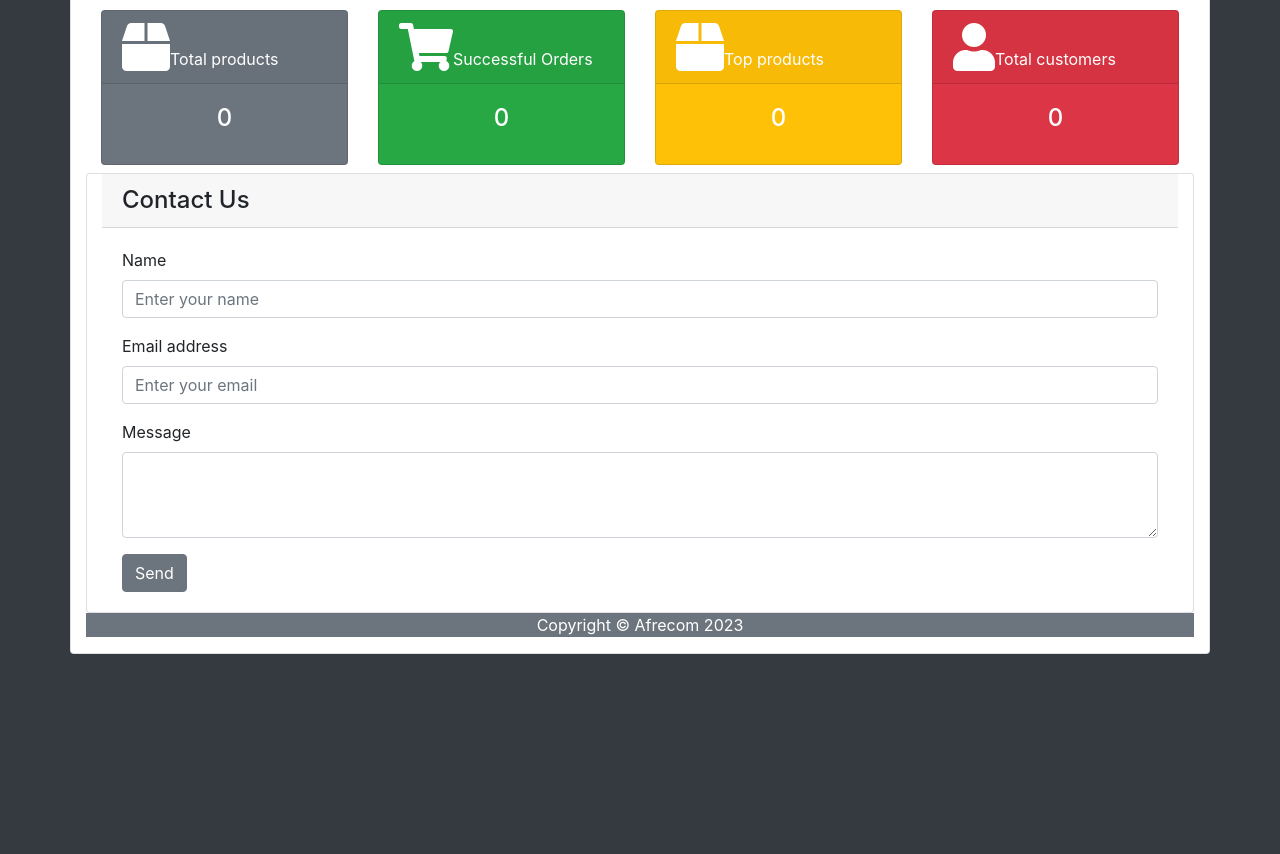
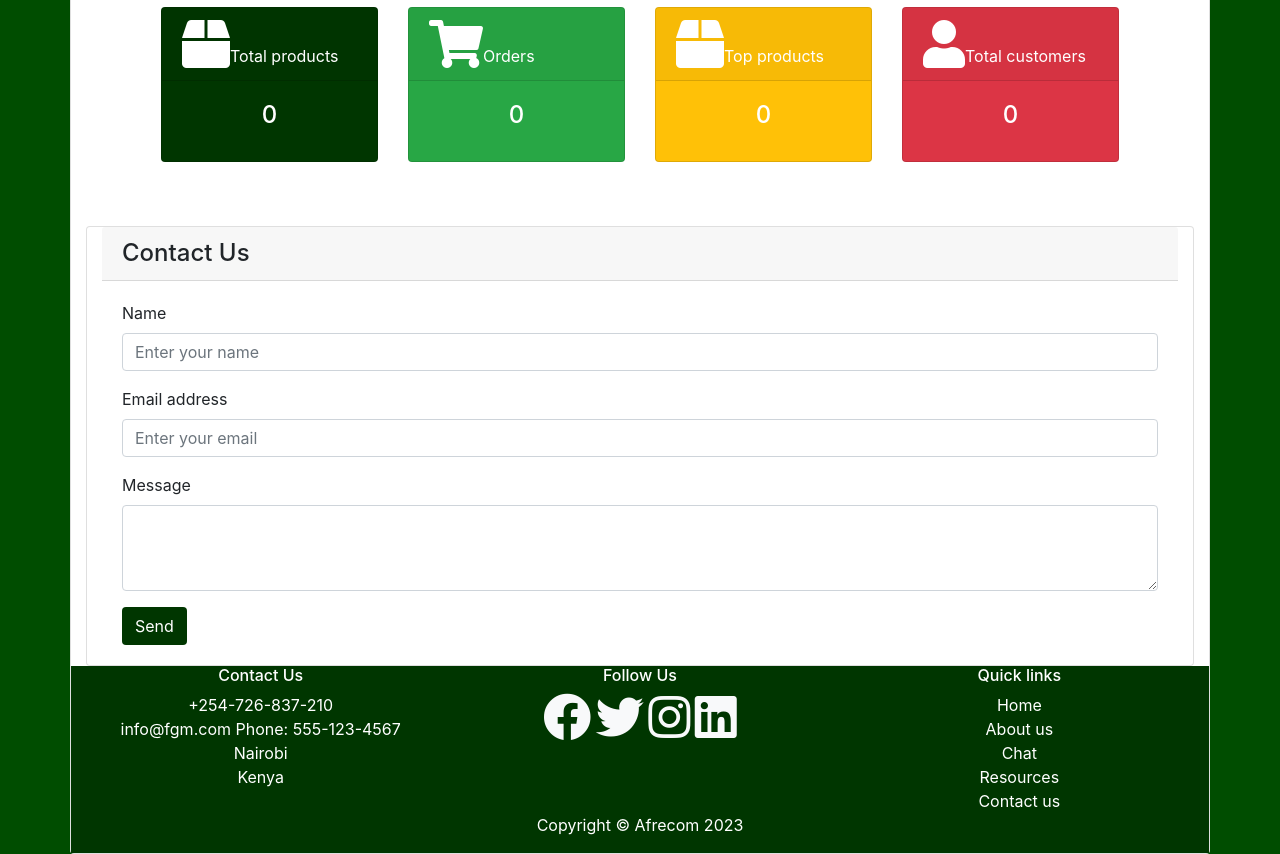
Before and after one commit to Hildah28/afrecommerce, a website: page index.html in a window 1280 px wide. Shown: the part 1342-2196 px from the top of the page. Before the commit the page ends 1996 px from the top, so only its background shows below. Drawn offline with nearby package versions, Linux system fonts and the light colour scheme.

Commit message:
changed the ui theme colors

```diff
--- a/components/style.css
+++ b/components/style.css
@@ -5,3 +5,13 @@
   .navbar-toggler-icon {
     color: #ffffff ;
   }
+  .bgColor{
+    background-color:#003600;
+  }
+
+  .btnColor{
+    background-color:#003600;
+  }
+  .bgBody{
+    background-color:#004d00
+    }
--- a/index.html
+++ b/index.html
@@ -17,11 +17,11 @@
     <title>Afrecommerce</title>
     <link rel="stylesheet" href="/components/style.css">
   </head>
-  <body class="bg-dark">
+  <body class="bgBody">
     <div class="card container">
                   <div class="row">
                     <div class="col-12">
-                      <nav class="navbar navbar-expand-lg navbar-light bg-secondary">
+                      <nav class="navbar navbar-expand-lg navbar-light bgColor fixed-top container">
                         <button class="navbar-toggler " type="button" data-toggle="collapse" data-target="#navbarNav" aria-controls="navbarNav" aria-expanded="false" aria-label="Toggle navigation">
                             <span class="navbar-toggler-icon text-white"></span>
                         </button>
@@ -61,32 +61,32 @@
 
 
 
-                <section id="homeSection" style="display: block;" class="m-1">
+                <section id="homeSection" style="display: block;" class="mt-1">
                   <div class="jumbotron jumbotron-fluid">
                     <div class="container text-center">
                       <h1>Welcome to Afrecommerce</h1>
                       <p class="lead">Your one-stop shop for African products.</p>
-                      <a class="btn btn-secondary btn-lg " href="#" role="button" onclick="showProducts()"> <span style="font-size:1em"><i class="fas fa-shopping-cart"></i></span>Shop Now</a>
+                      <a class="btn btnColor text-white btn-lg " href="#" role="button" onclick="showProducts()"> <span style="font-size:1em"><i class="fas fa-shopping-cart"></i></span>Shop Now</a>
                     </div>
                   </div>
                   <div class="container">
                     <div class="row">
                      <div class="col-md-4 mt-1 ">
                       <div class="card ">
-                        <h4 class="card-header text-white bg-secondary"><i class="fas fa-box fa-3x"></i>Products</h4>
+                        <h4 class="card-header text-white bgColor"><i class="fas fa-box fa-3x"></i>Products</h4>
                         <p class="card-body">Find the latest and greatest African products from our carefully curated selection.</p>
                       </div>
                      </div>
                       <div class="col-md-4 mt-1">
                         <div class="card ">
-                          <div class="card-header text-white bg-secondary"><h4><i class="fas fa-shipping-fast fa-3x"></i> Shipping</h4></div>
+                          <div class="card-header text-white bgColor"><h4><i class="fas fa-shipping-fast fa-3x"></i> Shipping</h4></div>
                           <div class="card-body">
                             <p>We ship worldwide so you can enjoy the best of Africa from anywhere in the world.Shopping at your door steps</p></div>
                         </div>
                       </div>
                       <div class="col-md-4 mt-1">
                         <div class="card ">
-                          <div class="card-header text-white bg-secondary"><h4> <i class="fas fa-phone fa-3x"></i>Contact Us</h4></div>
+                          <div class="card-header text-white bgColor"><h4> <i class="fas fa-phone fa-3x"></i>Contact Us</h4></div>
                           <div class="card-body">
                             <p>Have a question or need help with your order? Get in touch with our friendly support team.</p>
 
@@ -128,11 +128,11 @@
 
 
                               <!--Completed sales-->
-                              <section id="summarySection" class="mt-1 mb-1">
+                              <section id="summarySection" class=" mb-10" style="margin:60px">
                                 <div class="container-fluid">
                                   <div class="row">
                                     <div class="col-md-3 mt-1">
-                                      <div class="card text-white bg-secondary">
+                                      <div class="card text-white bgColor">
                                         <div class="card-header"><i class="fas fa-3x fa-box"></i>Total products</div>
                                         <div class="card-body">
                                           <h4 class="card-title text-center" id="totalProducts" >0</h4>
@@ -141,7 +141,7 @@
                                     </div>
                                     <div class="col-md-3 mt-1">
                                       <div class="card text-white bg-success">
-                                        <div class="card-header"><i class="fas fa-3x fa-shopping-cart"></i>Successful Orders</div>
+                                        <div class="card-header"><i class="fas fa-3x fa-shopping-cart"></i>Orders</div>
                                         <div class="card-body">
                                           <h4 class="card-title text-center">0</h4>
                                         </div>
@@ -360,7 +360,7 @@
                                 <label for="message">Message</label>
                                 <textarea class="form-control" id="message" rows="3"></textarea>
                               </div>
-                              <button type="submit" class="btn btn-secondary">Send</button>
+                              <button type="submit" class="btn btnColor text-white">Send</button>
                             </form>
                           </div>
                         </div>
@@ -373,9 +373,44 @@
 
 
               <!--website footer-->
-              <div class="row">
+              <footer>
+                <div class="row bgColor">
+                  <div class="col-md-4 text-center text-white">
+                    <h6>Contact Us</h6>
+                    <h7>+254-726-837-210</h7></br>
+                    <h7>info@fgm.com</h7>
+                    <h7>Phone: 555-123-4567</h7></br>
+                    <h7>Nairobi</h7></br>
+                    <h7>Kenya</h7>
+                  </div>
+                  <div class="col-md-4 text-center text-white">
+                    <h6>Follow Us</h6>
+                    <a href="#" class="text-light me-3"
+                      ><i class="fab fa-facebook fa-3x "></i
+                    ></a>
+                    <a href="#" class="text-light me-3"
+                      ><i class="fab fa-twitter fa-3x "></i
+                    ></a>
+                    <a href="#" class="text-light me-3"
+                      ><i class="fab fa-instagram fa-3x "></i
+                    ></a>
+                    <a href="#" class="text-light  me-3"
+                      ><i class="fab fa-linkedin fa-3x "></i
+                    ></a>
+                  </div>
+                  <div class="col-md-4 text-center text-white">
+                    <h6>Quick links</h6>
+                    <h7 role="button" >Home</h7></br>
+                    <h7 role="button" >About us</h7></br>
+                    <h7 role="button" >Chat</h7></br>
+                    <h7>Resources</h7></br>
+                    <h7 role="button">Contact us</h6>
+                  </div>
+                </div>
+
+                <div class="row bgColor">
                   <div class="col-12">
-                  <footer class="bg-secondary">
+                    <footer>
                       <div class="container">
                         <p class="text-center text-white">
                           Copyright &copy; Afrecom 2023
@@ -384,6 +419,8 @@
                     </footer>
                   </div>
                 </div>
+              </footer>
+
 
 
     </div>
```
Also changed, not shown: components/dashboard.html (+12 -11 lines), components/login.html (+4 -4 lines). Lines whose indentation alone changed are shown as unchanged.
